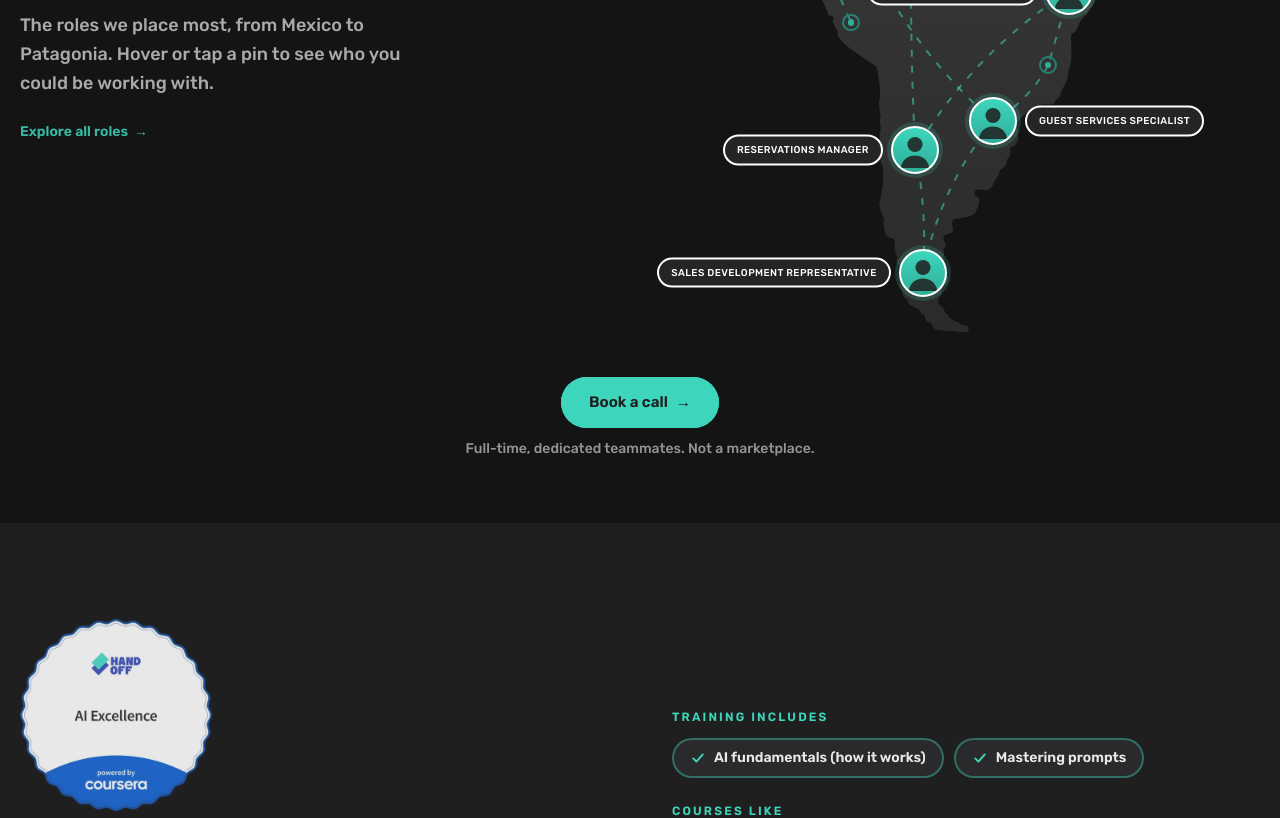
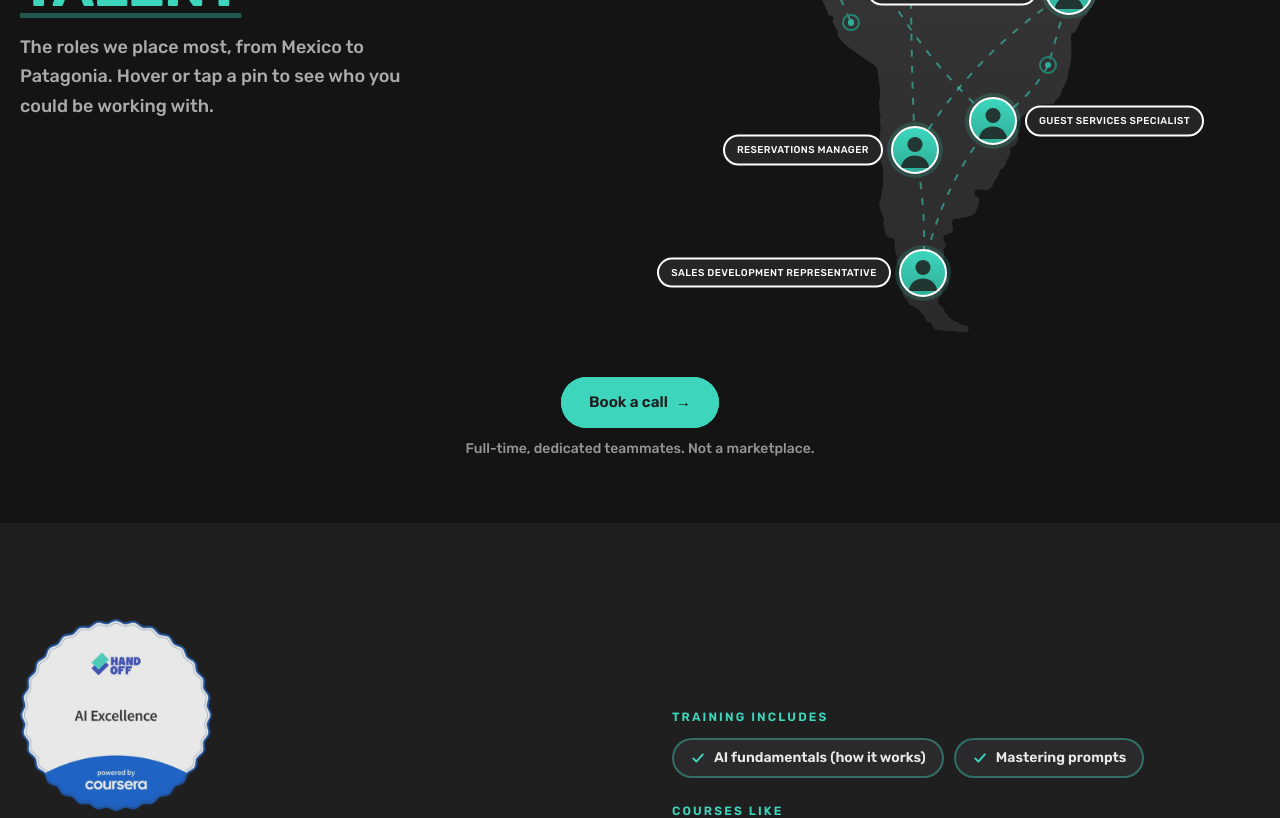
Before and after one commit to Integrated-Go-to-Market-Solutions/Handoff-Sandbox, a Next.js app: page / in a window 1280 px wide. Shown: the part 1760-2578 px from the top of the page. Built offline with nearby package versions, Linux system fonts and the light colour scheme.

Commit message:
Minor tweaks

```diff
--- a/src/app/page.tsx
+++ b/src/app/page.tsx
@@ -1,5 +1,4 @@
 import { HeroBright } from "@/components/sections/hero-bright";
-import { Stats } from "@/components/sections/stats";
 import { CredibilityStrip } from "@/components/sections/credibility-strip";
 import { TalentMap } from "@/components/sections/talent-map";
 import { WhyLatam } from "@/components/sections/why-latam";
@@ -36,12 +35,6 @@ export default function Home() {
       <AiTrained />
       <HiringHighway compact />
       <WhyLatam />
-      <Stats
-        include={["Clients", "Placements"]}
-        variant="square"
-        hrefs={{ Clients: "#testimonials", Placements: "/talent" }}
-        className="bg-bone pb-10 pt-6 md:pb-12 md:pt-8"
-      />
       <CtaBand tone="onLight" className="bg-bone pb-14 md:pb-16" />
       <Problem />
       <Vibes order={[1, 0, 2]} slider tightTop />
--- a/src/components/sections/client-quotes.tsx
+++ b/src/components/sections/client-quotes.tsx
@@ -66,9 +66,17 @@ function VideoCard({
         aria-label={`Play the ${company} client video, with sound`}
         className="relative block aspect-[4/3] w-full overflow-hidden rounded-[var(--radius-card)] border-2 border-cyan/40 bg-ink text-left shadow-[0_18px_40px_-24px_rgba(0,0,0,0.6)] outline-none transition-[border-color,box-shadow,transform] duration-300 hover:-translate-y-1 hover:border-cyan hover:shadow-[0_0_36px_-8px_rgba(61,214,189,0.7)] focus-visible:border-cyan focus-visible:ring-4 focus-visible:ring-cyan/40 motion-reduce:transition-none motion-reduce:hover:translate-y-0"
       >
+        {/* A blurred copy of the still fills the wide frame; the clip sits on
+            top as a head-and-shoulders portrait, so the face isn't blown up
+            to fill the whole card. */}
+        <span
+          className="absolute inset-0 scale-110 bg-cover bg-center opacity-70 blur-xl"
+          style={{ backgroundImage: `url(${CLIP_BASE}/${slug}.jpg)` }}
+          aria-hidden="true"
+        />
         <video
           ref={ref}
-          className="absolute inset-0 h-full w-full object-cover"
+          className="absolute inset-y-0 left-1/2 aspect-[3/4] h-full -translate-x-1/2 object-cover shadow-[0_0_40px_rgba(0,0,0,0.35)]"
           style={{ objectPosition: focus }}
           poster={`${CLIP_BASE}/${slug}.jpg`}
           muted
--- a/src/components/sections/models.tsx
+++ b/src/components/sections/models.tsx
@@ -172,7 +172,7 @@ export function Models({ detailed = false }: { detailed?: boolean } = {}) {
               </li>
             ))}
           </ul>
-          <p className="mx-auto mt-8 max-w-[62ch] text-sm leading-relaxed text-bone/55">{modelsFootnote}</p>
+          <p className="mx-auto mt-8 max-w-[62ch] text-balance text-sm leading-relaxed text-bone/55">{modelsFootnote}</p>
         </Reveal>
       </div>
     </section>
--- a/src/components/sections/problem.tsx
+++ b/src/components/sections/problem.tsx
@@ -115,10 +115,10 @@ export function Problem() {
             <h2 className="display mt-2 text-[clamp(2rem,5vw,3.9rem)]">
               {problem.headline}
             </h2>
-            <p className="mx-auto mt-5 max-w-[58ch] text-base leading-relaxed text-bone/70 md:text-lg">
+            <p className="mx-auto mt-5 max-w-[58ch] text-balance text-base leading-relaxed text-bone/70 md:text-lg">
               {problem.body}
             </p>
-            <p className="mx-auto mt-4 max-w-[58ch] text-base leading-relaxed text-bone/70 md:text-lg">
+            <p className="mx-auto mt-4 max-w-[58ch] text-balance text-base leading-relaxed text-bone/70 md:text-lg">
               {problem.bodyDepartment}
             </p>
           </Reveal>
--- a/src/components/sections/talent-map.tsx
+++ b/src/components/sections/talent-map.tsx
@@ -239,15 +239,6 @@ export function TalentMap() {
           <p className="mx-auto mt-5 max-w-[52ch] text-lg leading-relaxed text-bone/70 lg:mx-0">
             {talentMap.intro}
           </p>
-          <Link
-            href={talentMap.cta.href}
-            className="group mt-6 inline-flex items-center gap-1.5 text-sm font-semibold text-cyan/85 transition-colors hover:text-cyan"
-          >
-            {talentMap.cta.label}
-            <span aria-hidden="true" className="transition-transform group-hover:translate-x-0.5">
-              →
-            </span>
-          </Link>
         </Reveal>
 
         <div>
--- a/src/components/sections/why-latam.tsx
+++ b/src/components/sections/why-latam.tsx
@@ -11,7 +11,7 @@ import { whyLatam } from "@/lib/content";
  * cyan-outline treatment from the brand guide's Elements Usage page.
  *
  * Royal blue is the section's accent: the map outline, the icon rings and
- * the icons themselves at rest. The headline is teal.
+ * the icons themselves at rest. The headline is black.
  */
 export function WhyLatam() {
   return (
@@ -29,7 +29,7 @@ export function WhyLatam() {
 
       <div className="shell relative">
         <Reveal className="max-w-3xl">
-          <h2 className="display text-[clamp(2.1rem,4.8vw,3.7rem)] text-cyan-dim">
+          <h2 className="display text-[clamp(2.1rem,4.8vw,3.7rem)] text-ink">
             {whyLatam.headline}
           </h2>
         </Reveal>
--- a/src/lib/content.ts
+++ b/src/lib/content.ts
@@ -944,17 +944,18 @@ export const clientQuotes = {
    * Client testimonial videos, shown on their own above the quote cards.
    * `preview` is the 18s silent hover clip and `full` is the full-length
    * 720p cut with sound for the pop-up, both in /public/video/testimonials-web.
-   * `focus` is the object-position that keeps the face in the wider 4:3 frame
-   * (the sources are vertical).
+   * `focus` is the object-position of the 3:4 head-and-shoulders crop shown
+   * in the middle of each 4:3 card (the sources are vertical); it also keeps
+   * the burned-in captions at the top out of view.
    *
    * The brief asks for Quest Relocation, Nika Housing and Rincon Rehab. There
    * is no Nika Housing video yet, so Pivt's is used instead. The company names
    * show as text wordmarks until the real logo files arrive.
    */
   videos: [
-    { slug: "pivt", company: "Pivt", focus: "50% 47%" },
-    { slug: "quest", company: "Quest Relocation", focus: "50% 30%" },
-    { slug: "rincon-rehab", company: "Rincon Rehab", focus: "50% 49%" },
+    { slug: "pivt", company: "Pivt", focus: "50% 55%" },
+    { slug: "quest", company: "Quest Relocation", focus: "50% 58%" },
+    { slug: "rincon-rehab", company: "Rincon Rehab", focus: "50% 56%" },
   ],
   slots: [
     {
```
